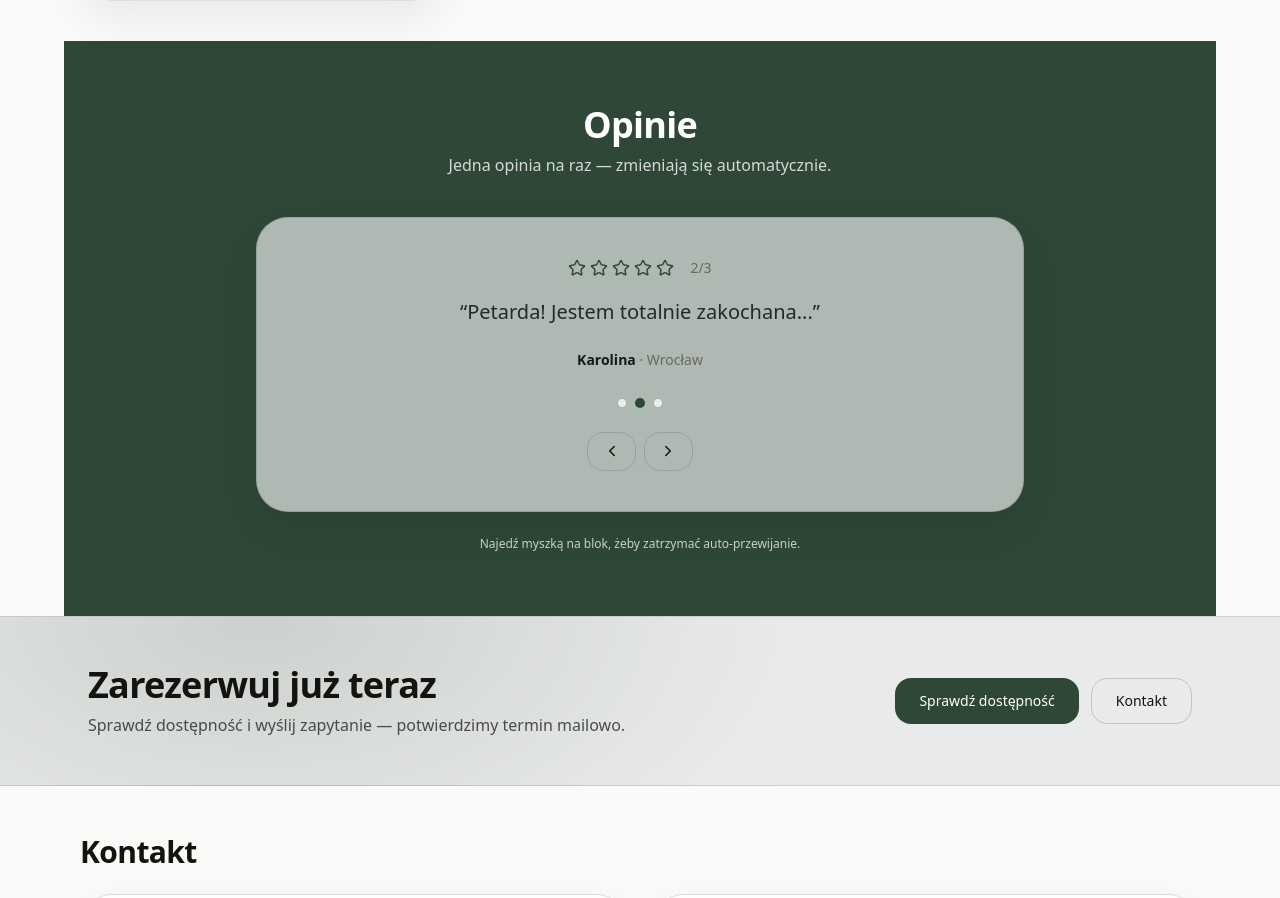
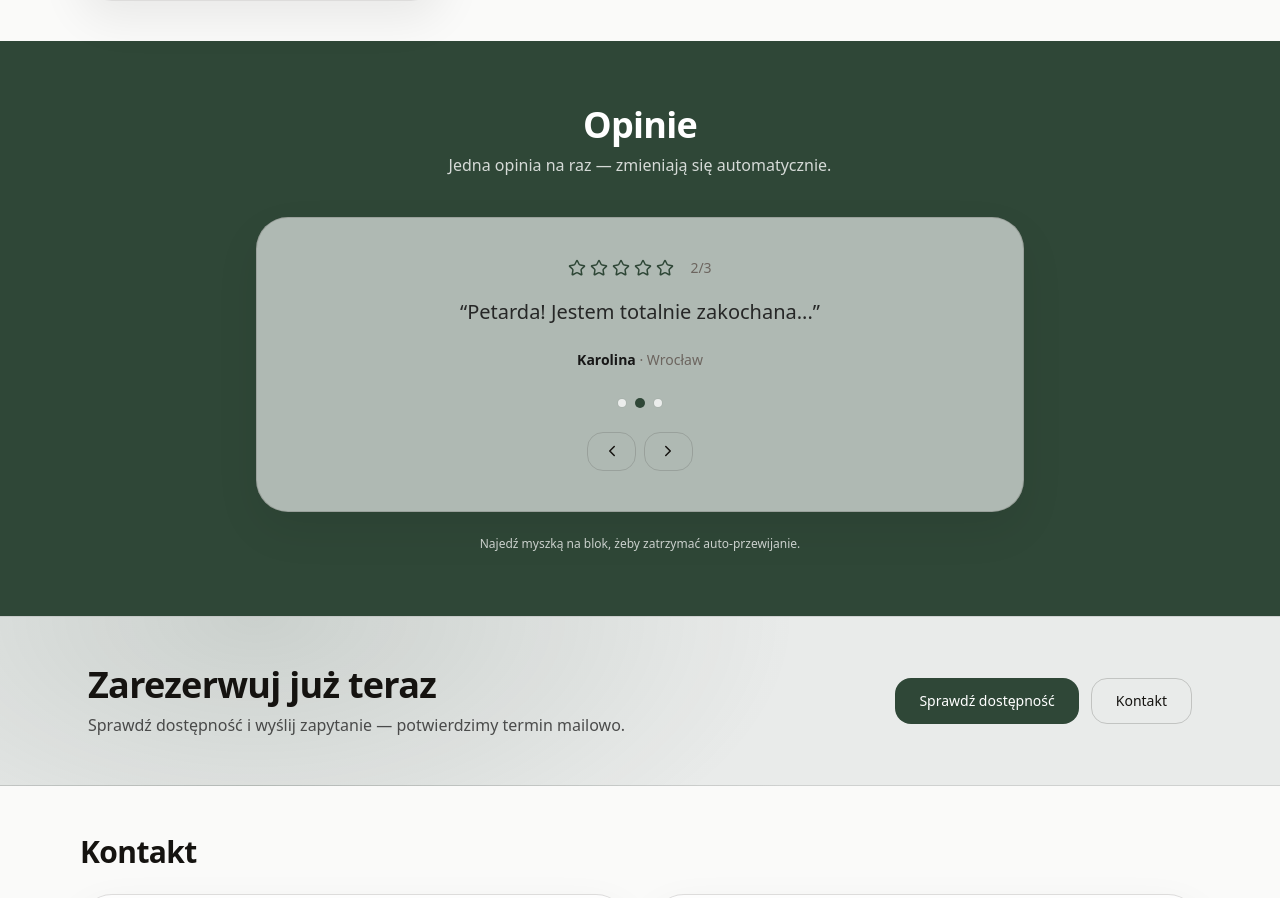
Before and after one commit to kulawikola2005-a11y/demolochowka, a Next.js app: page / in a window 1280 px wide. Shown: the part 2374-3272 px from the top of the page. Built offline with nearby package versions, Linux system fonts and the light colour scheme.

Commit message:
Home: make reviews section full-width

```diff
--- a/src/app/page.tsx
+++ b/src/app/page.tsx
@@ -13,15 +13,20 @@ export default function Home() {
     <div className="bg-stone-50">
       <GonnaHero />
 
+      {/* normalne sekcje w "kontenerze" */}
       <main className="mx-auto max-w-6xl">
         <GonnaAbout />
         <MosaicGallery />
         <AttractionsSection />
-        <StarReviews />
       </main>
 
+      {/* PASEK FULL WIDTH */}
+      <StarReviews />
+
+      {/* PASEK FULL WIDTH */}
       <CTASection />
 
+      {/* znowu kontener */}
       <main className="mx-auto max-w-6xl">
         <GonnaContact />
       </main>
```
